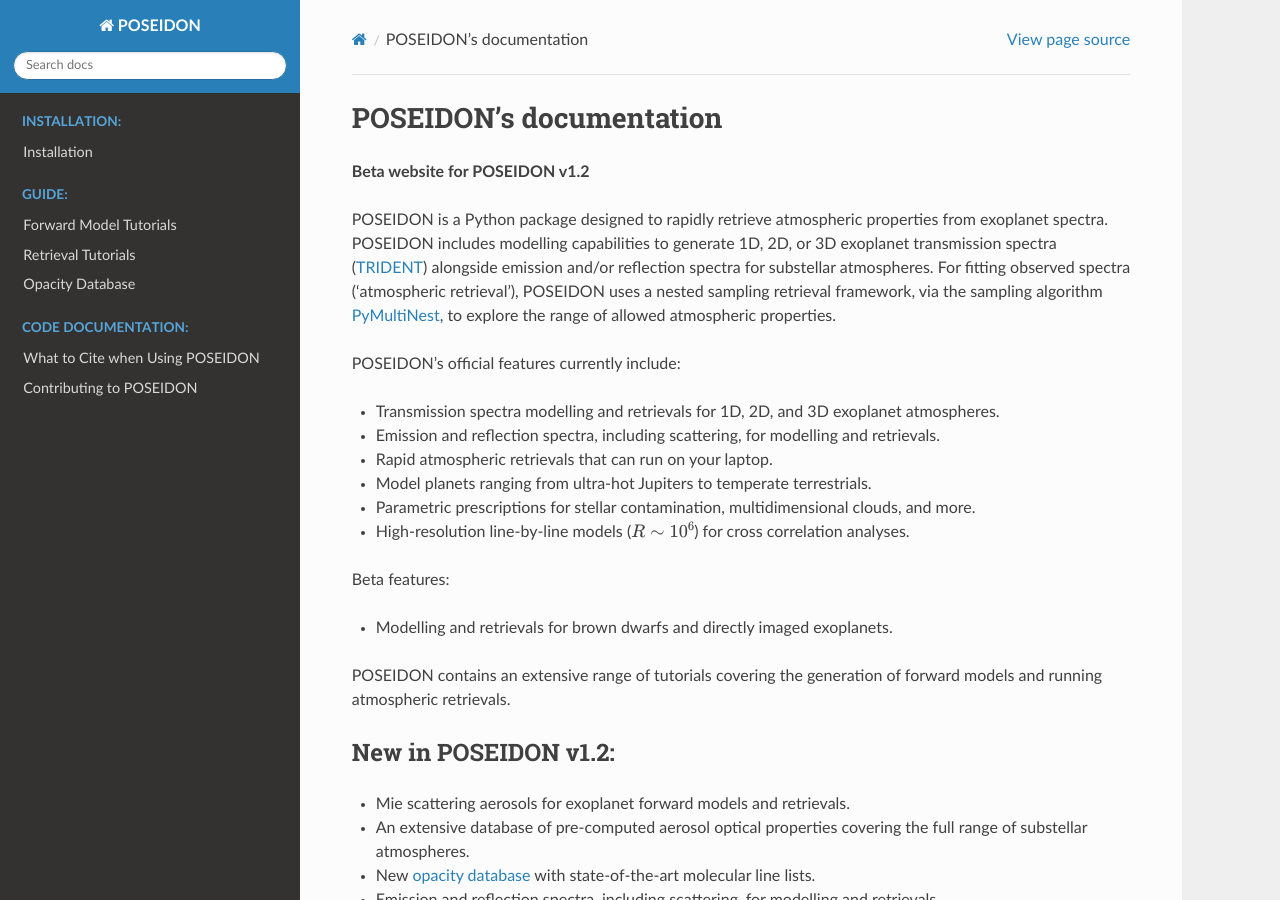
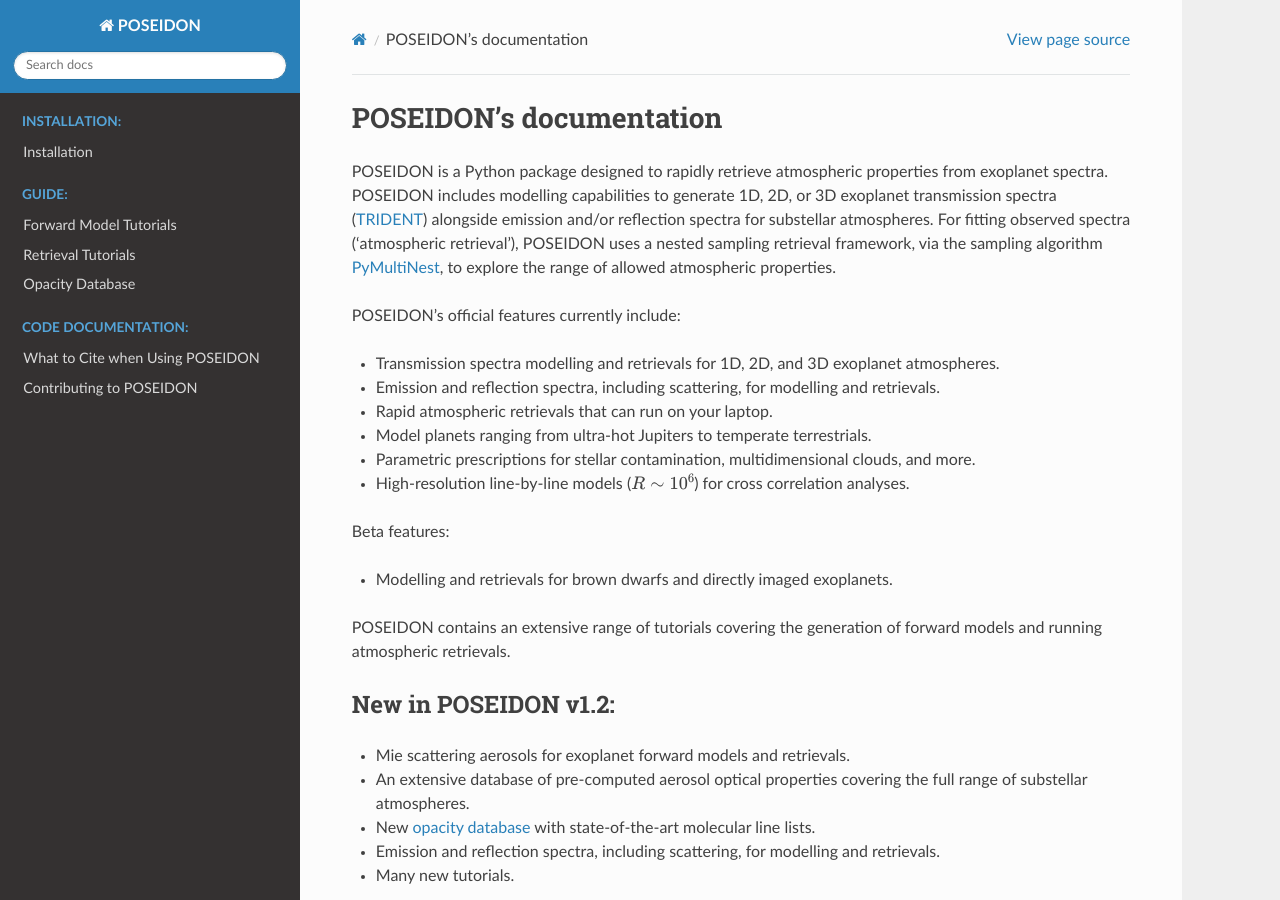
Before and after one commit to MartianColonist/POSEIDON, a Sphinx documentation site: the page built from docs/index.rst, in a window 1280 px wide and 900 px high. Built offline with Sphinx 7.4.7 and the Read the Docs theme 2.0.0, drawn with Linux system fonts in a browser that asks for light colours; pages that are not in the unit, such as notebooks, are missing from menus.

Commit message:
Remove v1.2 beta tag from website

```diff
--- a/docs/index.rst
+++ b/docs/index.rst
@@ -1,8 +1,6 @@
 
 POSEIDON's documentation
 ====================================
-
-**Beta website for POSEIDON v1.2**
 
 POSEIDON is a Python package designed to rapidly retrieve atmospheric properties
 from exoplanet spectra. POSEIDON includes modelling capabilities to
```
